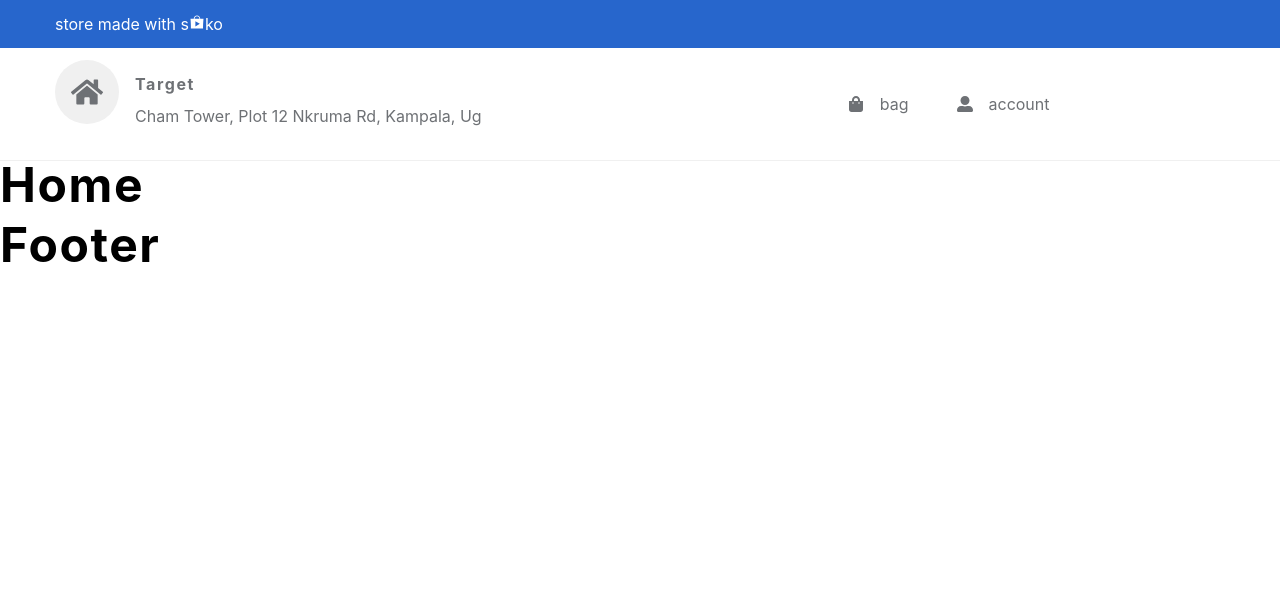
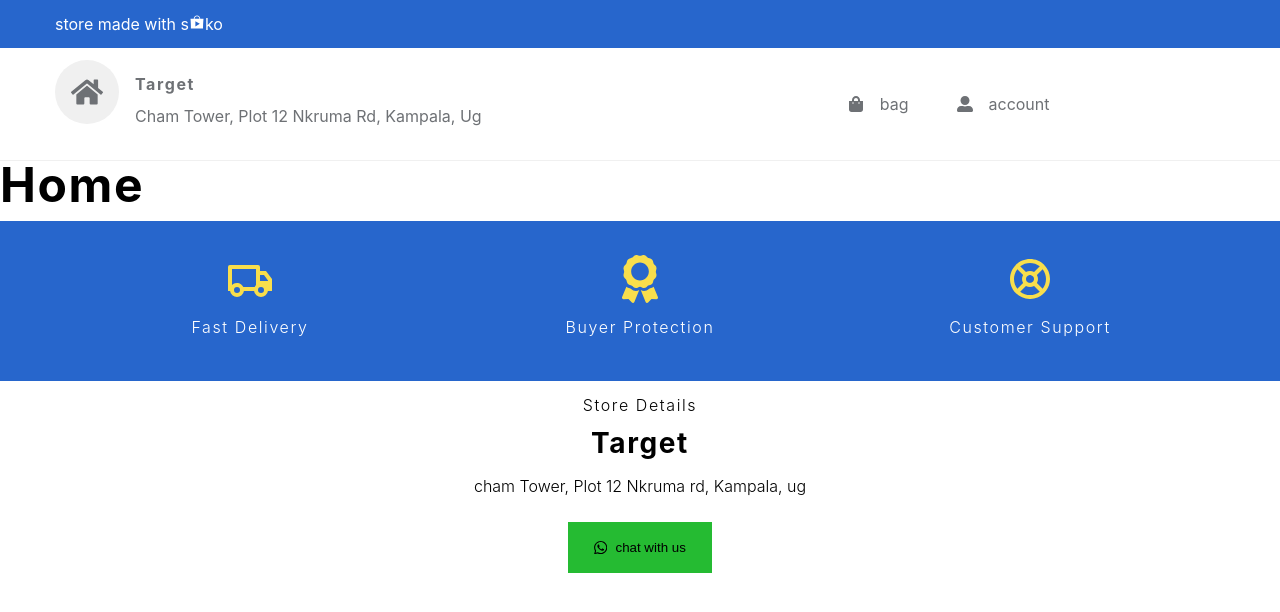
Before and after one commit to faraamcode/soko_app, a React (Create React App) app: page / in a window 1280 px wide. Shown: the top 612 px of the page. Built offline with nearby package versions, Linux system fonts and the light colour scheme.

Commit message:
footer added and styled

```diff
--- a/src/component/Footer.jsx
+++ b/src/component/Footer.jsx
@@ -1,10 +1,34 @@
-
+import {RiTruckLine} from 'react-icons/ri'
+import {FaAward} from 'react-icons/fa'
+import {CgSupport} from 'react-icons/cg'
+import {ImWhatsapp} from 'react-icons/im'
 
 function Footer() {
   return (
-    <div>
-      <h1>Footer</h1>
-    </div>
+<footer>
+ <div className="first-section-footer">
+   <div className="section section-footer-logo">
+       <div className="single-footer-icon">
+        <RiTruckLine className="footer-icon"/>
+        <h4>fast delivery</h4>
+       </div>
+       <div className="single-footer-icon">
+        <FaAward className="footer-icon"/>
+        <h4>buyer protection</h4>
+       </div>
+       <div className="single-footer-icon">
+        <CgSupport className="footer-icon"/>
+        <h4>customer support</h4>
+       </div>
+   </div>
+ </div>
+ <div className="second-section-footer">
+     <h4>store details</h4>
+     <h3>target</h3>
+     <p>cham Tower, Plot 12 Nkruma rd, Kampala, ug</p>
+     <button className="footer-btn"><ImWhatsapp className="whatsapp"/>chat with us</button>
+ </div>
+</footer>
   );
 }
 
--- a/src/index.css
+++ b/src/index.css
@@ -222,3 +222,73 @@ HEADER
 
   }
 }
+
+
+/*
+=========
+FOOTER
+=========
+ */
+ footer{
+   display: grid;
+   grid-template-rows: 10rem 13rem;
+
+ }
+ .first-section-footer{
+   background: var(--clr-primary-1);
+ }
+ .section-footer-logo{
+   display: grid;
+   grid-template-columns: repeat(3, 1fr);
+   justify-content: center;
+   align-items: center;
+   height: 100%;
+ }
+ .footer-icon{
+   color: var(--clr-yellow) !important;
+   font-size: 3rem;
+ }
+ .single-footer-icon{
+   display: flex;
+   flex-direction: column;
+   align-items: center;
+ }
+ .single-footer-icon h4{
+   margin-top: 1rem;
+   color: var(--clr-white);
+   text-transform: capitalize;
+   font-weight: 300;
+ }
+ .second-section-footer{
+   /* background:pink; */
+   display: grid;
+   justify-content: center;
+   /* align-items: center; */
+ }
+ .second-section-footer h4{
+   font-weight: 300;
+   margin-top: 1rem;
+   text-align: center;
+  }
+  .second-section-footer h3{
+    text-align: center;
+  }
+  .second-section-footer p{
+   font-weight: 300;
+   color: var(--clr-black);
+   text-align: center;
+ }
+ .footer-btn{
+   display: flex;
+   justify-content: center;
+   align-items: center;
+   background: var(--clr-green-dark);
+   border :0;
+   width: 9rem;
+   justify-self: center;
+   padding: 1rem;
+   margin-bottom: 1rem;
+ }
+ .whatsapp{
+   margin-right: .5rem;
+ }
```
